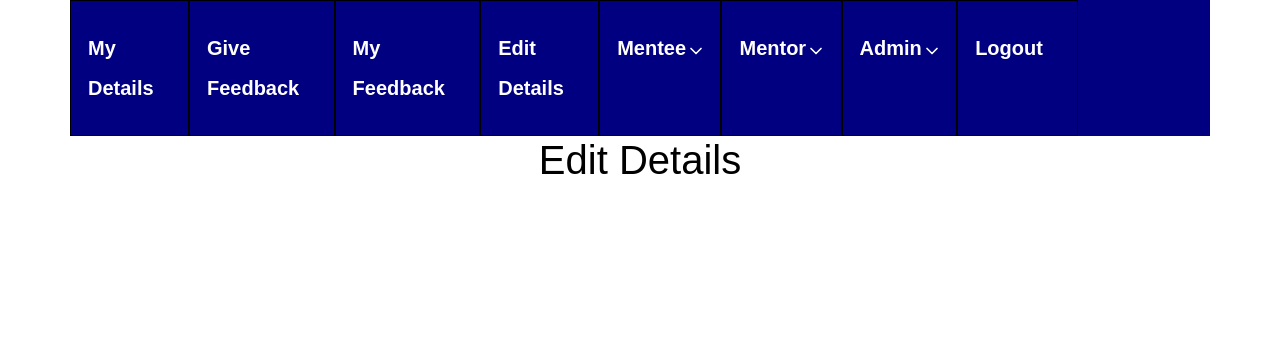
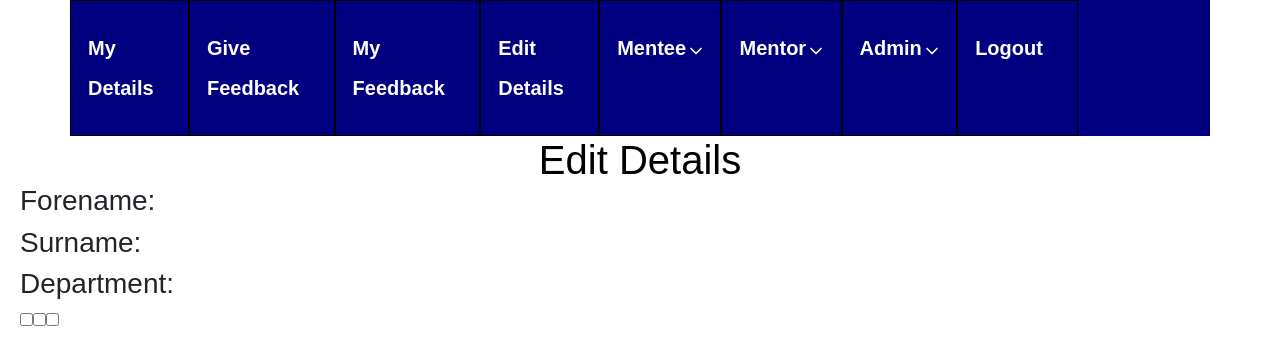
Before and after one commit to LBoorman1/PythonReactGroupProject, a React (Create React App) app in the folder frontend/: page /EditDetails in a window 1280 px wide. Shown: the top 364 px of the page. Built offline with nearby package versions, Linux system fonts and the light colour scheme.

Commit message:
Isabella (#22)
* Adding poa checkbox component

* added POA component

* poa add date

* Added session threshold

* set session slider

```diff
--- a/frontend/src/components/CreateAccount.js
+++ b/frontend/src/components/CreateAccount.js
@@ -1,10 +1,21 @@
-import React from 'react'
+import React from 'react';
+import {Button} from 'reactstrap';
 
 const CreateAccount = () => {
       return (
         <div className="create_account sec__one">
           <h1> Create Account </h1>
           <form method="post" >
+          <label>
+                <h4>First Name: </h4>
+                <input type="text" name="name" />
+                <br></br>
+                <h4>Second Name: </h4>
+                <input type="text" name="name" />
+            </label>
+
+            <br></br>
+
             <table>
               <tr>
                 <td>&nbsp;</td>
--- a/frontend/src/components/EditDetails.js
+++ b/frontend/src/components/EditDetails.js
@@ -1,9 +1,23 @@
-import React from 'react'
+import React from 'react';
+import {useState} from 'react';
 
-const EditDetails = () => {
+
+const EditDetails = props => {
+    const [item,setItem]= useState(null);
     return (
         <div className="edit_details sec__one">
             <h1> Edit Details </h1>
+            <h3>Forename: {props.forename}</h3>
+            <h3>Surname: {props.surname}</h3>
+            <h3>Department: {props.department}</h3>
+
+            <input value={item} type="checkbox"/>
+            <input value={item} type="checkbox"/>
+            <input value={item} type="checkbox"/>
+
+
+
+
         </div>
     )
 }
```
